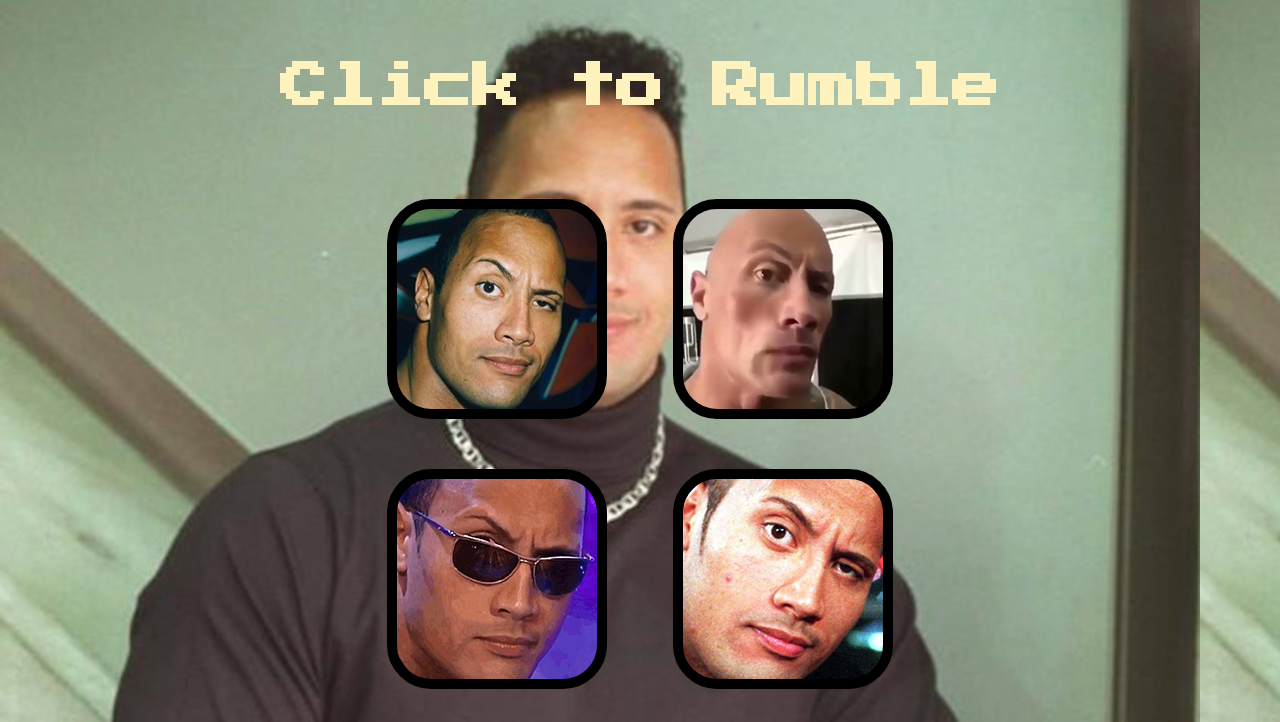
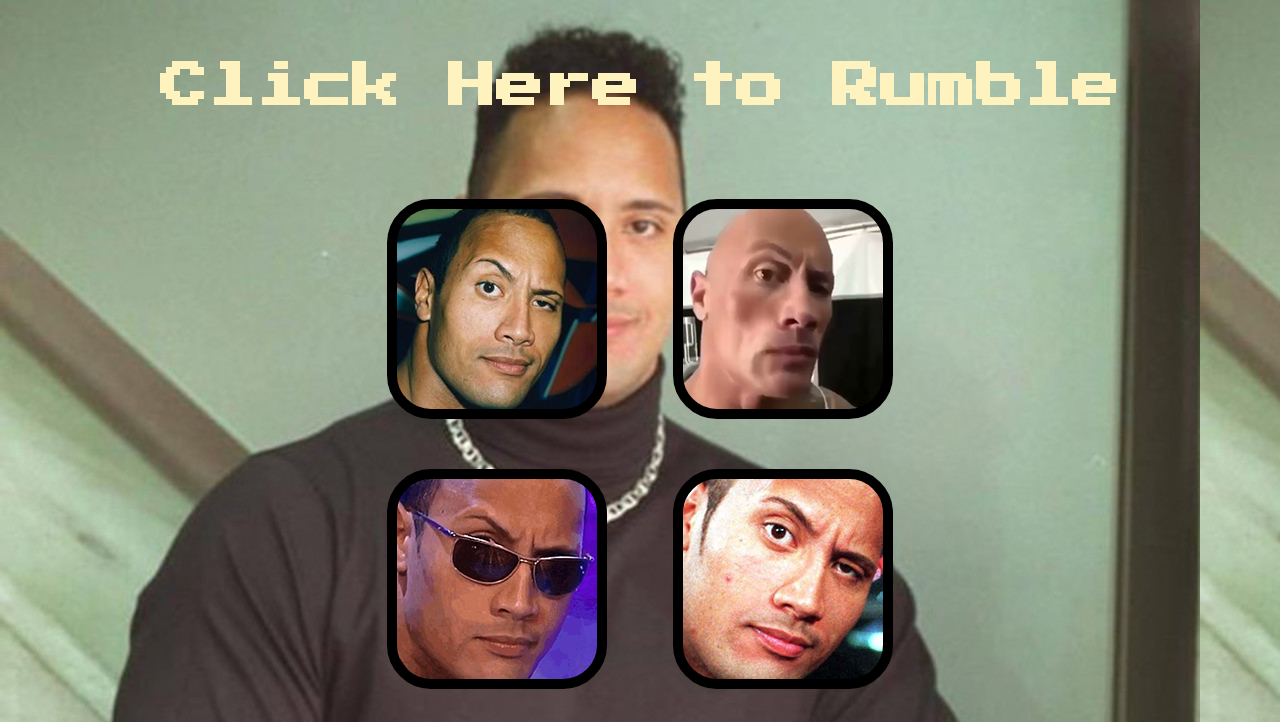
Before and after one commit to borkpelly/memory-game, a plain HTML site: page index.html in a window 1280 px wide. Shown: the top 722 px of the page. Drawn offline with nearby package versions, Linux system fonts and the light colour scheme.

Commit message:
Update index.html

```diff
--- a/index.html
+++ b/index.html
@@ -9,7 +9,7 @@
 </head>
 
 <body>
-  <h1 id="level-title">Click to Rumble</h1>
+  <h1 id="level-title">Click Here to Rumble</h1>
   <div class="container">
     <div lass="row">
 
```
